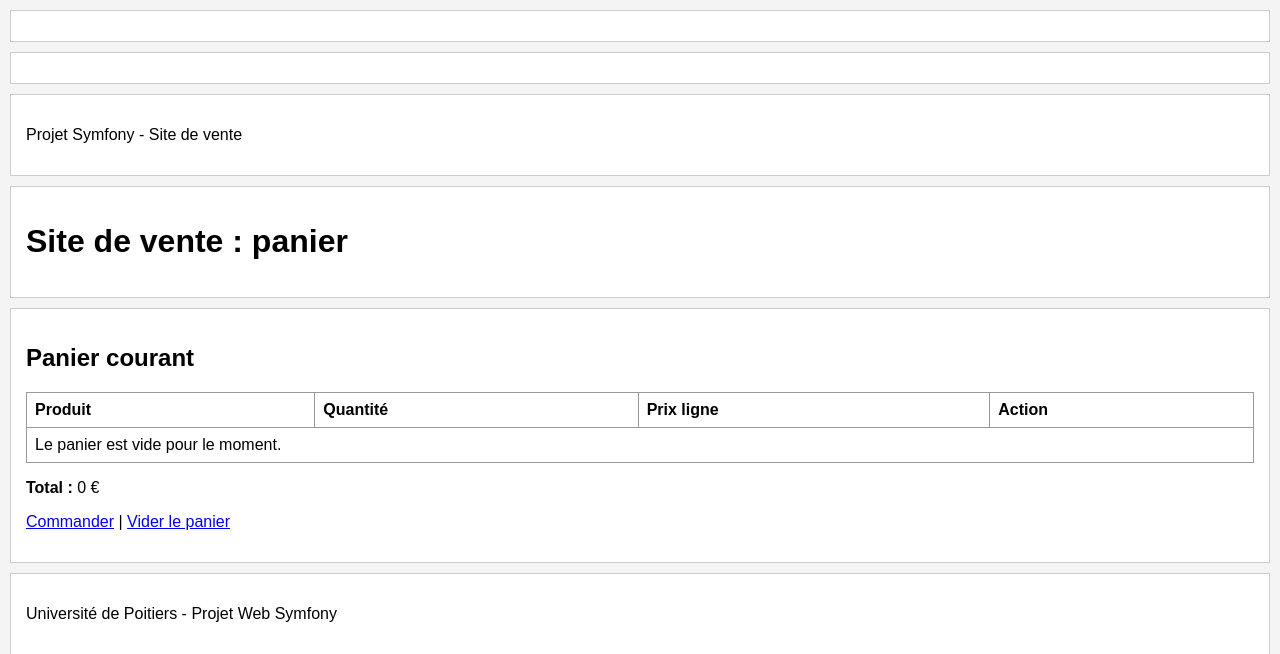
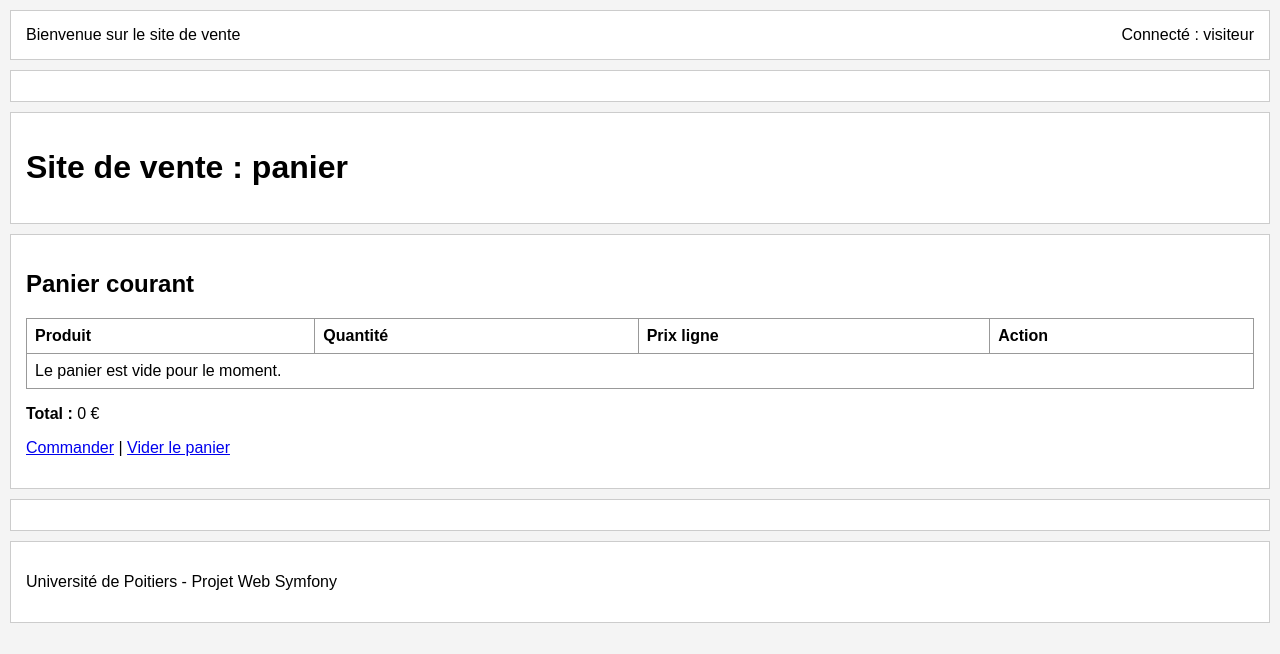
Before and after one commit to valumane/projet_web, a Symfony app: template templates/Panier/index.html.twig in a window 1280 px wide. Shown: the top 654 px of the page. Run offline with Twig, Linux system fonts and the light colour scheme; the template is opened without the code that fills it, so the values that code supplies are empty; some libraries are stand-ins or nearby versions.

Commit message:
Changement du header

```diff
--- a/public/css/default.css
+++ b/public/css/default.css
@@ -51,3 +51,14 @@ td {
     border: 1px solid #999999;
     background-color: #fafafa;
 }
+
+.bandeau-superieur {
+    display: flex;
+    justify-content: space-between;
+    align-items: center;
+}
+
+.bandeau-gauche,
+.bandeau-droite {
+    margin: 0;
+}
--- a/templates/Layouts/_header.html.twig
+++ b/templates/Layouts/_header.html.twig
@@ -1,5 +1,8 @@
 {# entête du site #}
 
-<div class="bandeau">
-    <p>Projet Symfony - Site de vente</p>
+<div class="bandeau-superieur">
+    <p class="bandeau-gauche">Bienvenue sur le site de vente</p>
+    <p class="bandeau-droite">
+        Connecté : {{ nom_utilisateur|default('visiteur') }}
+    </p>
 </div>
--- a/templates/Layouts/layout_vente.html.twig
+++ b/templates/Layouts/layout_vente.html.twig
@@ -8,16 +8,12 @@
 {% endblock %}
 
 {% block body %}
-    <div id="flash">
-        {% include 'Layouts/_flash.html.twig' %}
+    <div id="header">
+        {% include 'Layouts/_header.html.twig' %}
     </div>
 
     <div id="menu">
         {{ render(controller('App\\Controller\\AccueilController::menuAction')) }}
-    </div>
-
-    <div id="header">
-        {% include 'Layouts/_header.html.twig' %}
     </div>
 
     <div id="titre">
@@ -28,6 +24,10 @@
         {% block vue %}{% endblock %}
     </div>
 
+    <div id="flash">
+        {% include 'Layouts/_flash.html.twig' %}
+    </div>
+
     <div id="footer">
         {% include 'Layouts/_footer.html.twig' %}
     </div>
```
